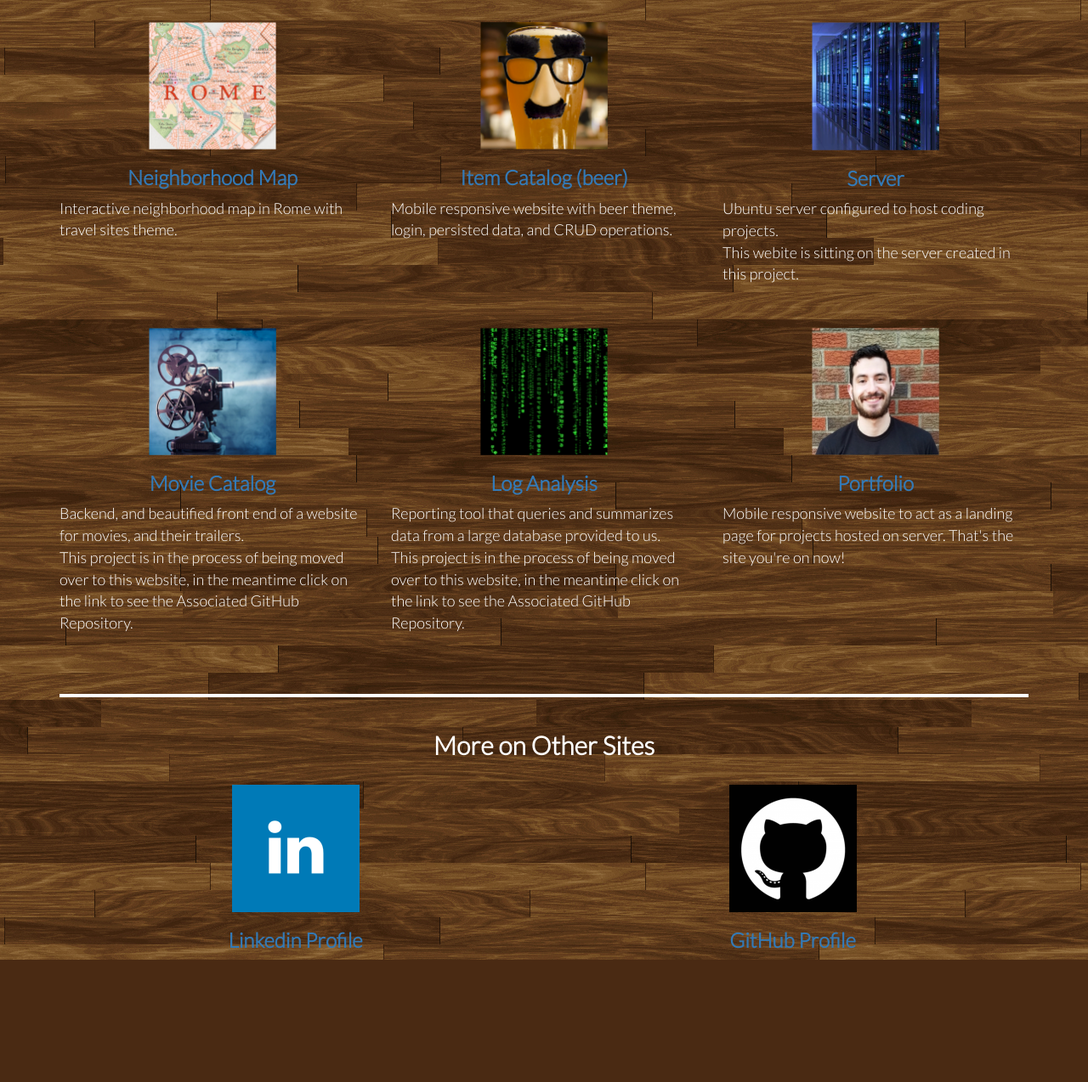
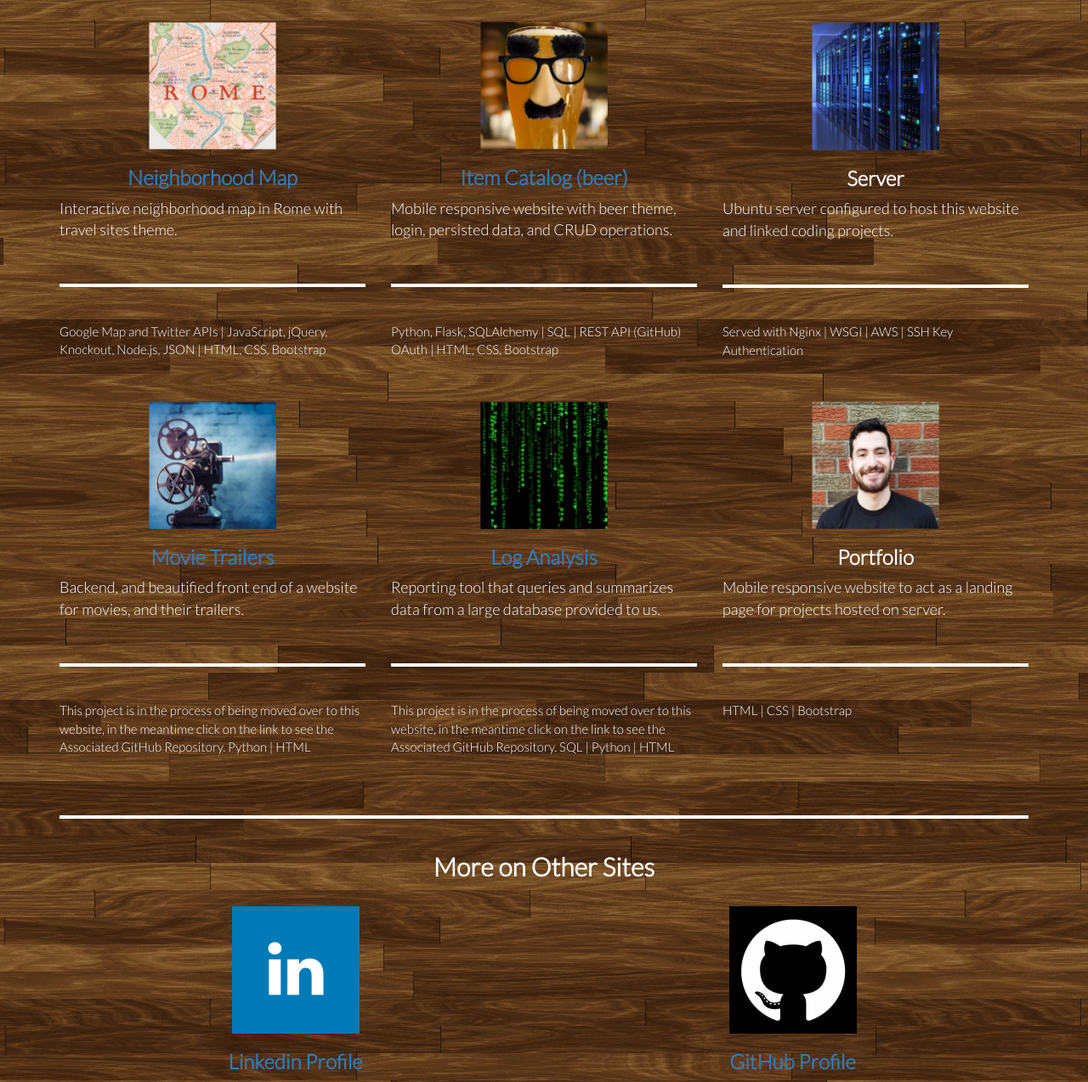
Before and after one commit to dlaurence269/Project_2_Portfolio, a PHP site: page /index.html in a window 1280 px wide. Shown: the part 200-1474 px from the top of the page at 85% size. Before the commit the page ends 1330 px from the top, so only its background shows below. Run offline with PHP 8.4, Linux system fonts and the light colour scheme; some web fonts are replaced.

Commit message:
Add technologies for each project.

```diff
--- a/index.html
+++ b/index.html
@@ -46,65 +46,76 @@
 			<article class="col-sm-4">
 				<!-- Image -->
 				<a href="http://www.daniellaurence.com/neighborhood_map" target="_blank">
-					<img class="img-responsive small-images" src="images/icon_map.png" srcset="images/icon_map.png" alt="Matrix">
+					<img class="img-responsive small-images img-link" src="images/icon_map.png" srcset="images/icon_map.png" alt="Matrix">
 				</a>
 				<!-- Title -->
 				<h3><a href="http://www.daniellaurence.com/neighborhood_map" target="_blank">Neighborhood Map</a></h3>
 				<!-- Description -->
-				<p>Interactive neighborhood map in Rome with travel sites theme.</p>
+				<p>Interactive neighborhood map in Rome with travel sites theme.
+					<hr>
+					<br>Google Map and Twitter APIs | JavaScript, jQuery, Knockout, Node.js, JSON | HTML, CSS, Bootstrap
+				</p>
 			</article>
 			<article class="col-sm-4">
 				<!-- Image -->
 				<a href="http://beers.daniellaurence.com/" target="_blank">
-					<img class="img-responsive small-images" src="images/icon_groucho.png" srcset="images/icon_groucho.png" alt="Groucho">
+					<img class="img-responsive small-images img-link" src="images/icon_groucho.png" srcset="images/icon_groucho.png" alt="Groucho">
 				</a>
 				<!-- Title -->
 				<h3><a href="http://beers.daniellaurence.com/" target="_blank">Item Catalog (beer)</a></h3>
 				<!-- Description -->
-				<p>Mobile responsive website with beer theme, login, persisted data, and CRUD operations.</p>
+				<p>Mobile responsive website with beer theme, login, persisted data, and CRUD operations.
+					<hr>
+					<br>Python, Flask, SQLAlchemy | SQL | REST API (GitHub) OAuth | HTML, CSS, Bootstrap
+				</p>
 			</article>
 			<article class="col-sm-4">
 				<!-- Image -->
-				<a href="http://www.daniellaurence.com/" target="_blank">
-					<img class="img-responsive small-images" src="images/icon_server.png" srcset="images/icon_server.png" alt="Server">
-				</a>
+				<img class="img-responsive small-images" src="images/icon_server.png" srcset="images/icon_server.png" alt="Server">
 				<!-- Title -->
-				<h3><a href="http://www.daniellaurence.com/" target="_blank">Server</a></h3>
+				<h3>Server</h3>
 				<!-- Description -->
-				<p>Ubuntu server configured to host coding projects.
-					<br>This webite is sitting on the server created in this project.</p>
+				<p>Ubuntu server configured to host this website and linked coding projects.
+					<hr>
+					<br>Served with Nginx | WSGI | AWS | SSH Key Authentication
+				</p>
 			</article>
 			<article class="col-sm-4">
 				<!-- Image -->
 				<a href="https://github.com/dlaurence269/fsn_movie_trailer_website" target="_blank">
-					<img class="img-responsive small-images" src="images/icon_movie.png" srcset="images/icon_movie.png" alt="Movie Camera">
+					<img class="img-responsive small-images img-link" src="images/icon_movie.png" srcset="images/icon_movie.png" alt="Movie Camera">
 				</a>
 				<!-- Title -->
-				<h3><a href="https://github.com/dlaurence269/fsn_movie_trailer_website" target="_blank">Movie Catalog</a></h3>
+				<h3><a href="https://github.com/dlaurence269/fsn_movie_trailer_website" target="_blank">Movie Trailers</a></h3>
 				<!-- Description -->
 				<p>Backend, and beautified front end of a website for movies, and their trailers.
-					<br>This project is in the process of being moved over to this website, in the meantime click on the link to see the Associated GitHub Repository.</p>
+					<hr>
+					<br>This project is in the process of being moved over to this website, in the meantime click on the link to see the Associated GitHub Repository. Python | HTML
+				</p>
 			</article>
 			<article class="col-sm-4">
 				<!-- Image -->
 				<a href="https://github.com/dlaurence269/log_analysis" target="_blank">
-					<img class="img-responsive small-images" src="images/icon_matrix.png" srcset="images/icon_matrix.png" alt="Groucho">
+					<img class="img-responsive small-images img-link" src="images/icon_matrix.png" srcset="images/icon_matrix.png" alt="Groucho">
 				</a>
 				<!-- Title -->
 				<h3><a href="https://github.com/dlaurence269/log_analysis" target="_blank">Log Analysis</a></h3>
 				<!-- Description -->
 				<p>Reporting tool that queries and summarizes data from a large database provided to us.
-				<br>This project is in the process of being moved over to this website, in the meantime click on the link to see the Associated GitHub Repository.</p></p>
+					<hr>
+					<br>This project is in the process of being moved over to this website, in the meantime click on the link to see the Associated GitHub Repository. SQL | Python | HTML
+				</p>
 			</article>
 			<article class="col-sm-4">
 				<!-- Image -->
-				<a href="http://www.daniellaurence.com/" target="_blank">
-					<img class="img-responsive small-images" src="images/profile.png" srcset="images/profile.png" alt="Groucho">
-				</a>
+				<img class="img-responsive small-images" src="images/profile.png" srcset="images/profile.png" alt="Groucho">
 				<!-- Title -->
-				<h3><a href="http://www.daniellaurence.com/" target="_blank">Portfolio</a></h3>
+				<h3>Portfolio</h3>
 				<!-- Description -->
-				<p>Mobile responsive website to act as a landing page for projects hosted on server. That's the site you're on now!</p>
+				<p>Mobile responsive website to act as a landing page for projects hosted on server.
+					<hr>
+					<br>HTML | CSS | Bootstrap
+				</p>
 			</article>
 		</section>
 
--- a/main.css
+++ b/main.css
@@ -22,7 +22,7 @@ img {
 	width: 100%;
 }
 
-img:hover {
+.img-link:hover {
 	opacity: 0.5;
 }
 
```
